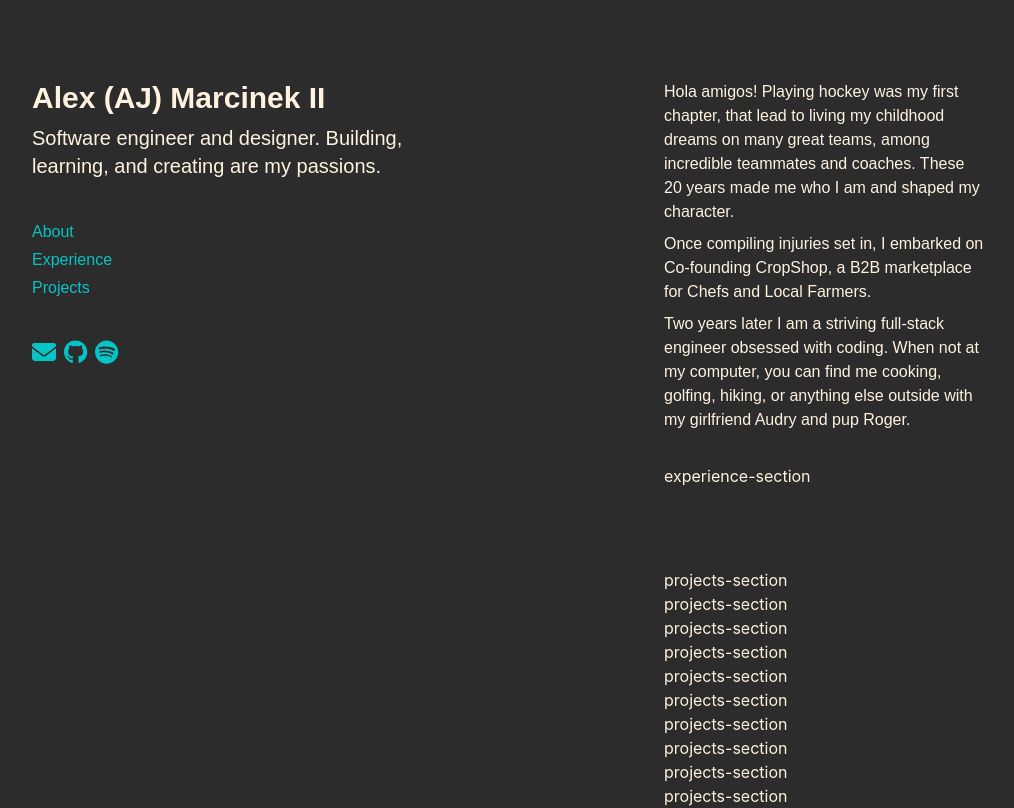
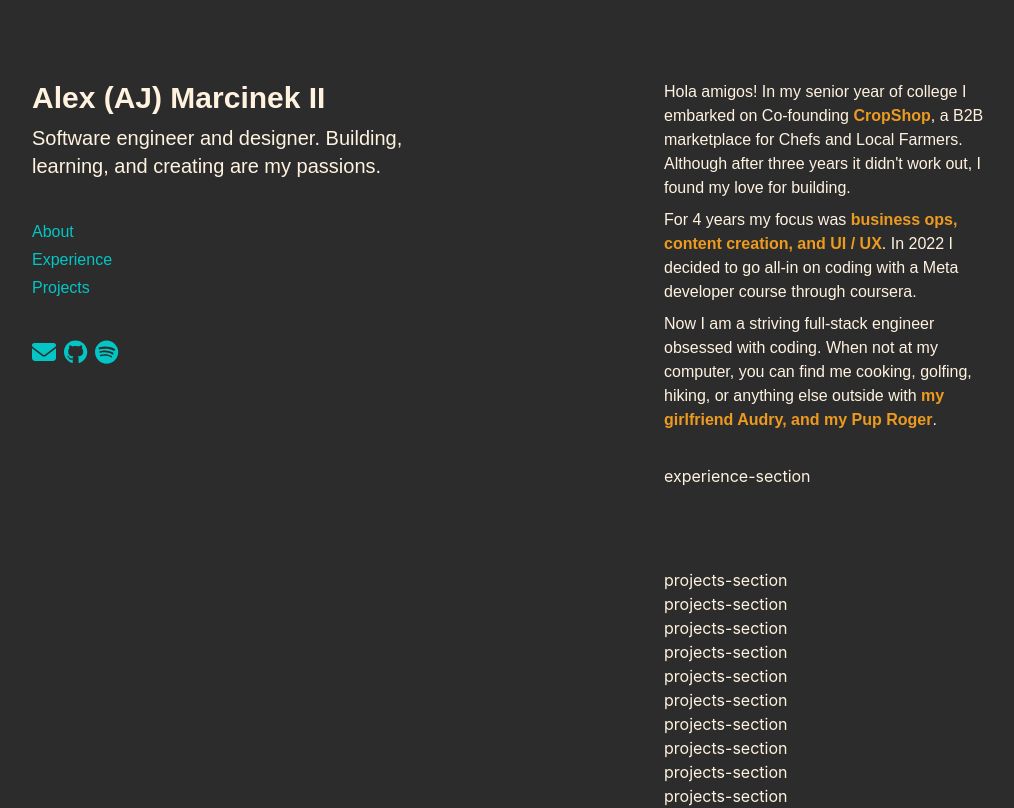
Before and after one commit to aj-marci/personal-website, a React (Create React App) app: page / in a window 1280 px wide. Shown: the top 808 px of the page, without its empty margins (8-1022 px from the left). Built offline with nearby package versions, Linux system fonts and the light colour scheme.

Commit message:
added text links in about section

```diff
--- a/src/components/About.js
+++ b/src/components/About.js
@@ -5,18 +5,31 @@
         className="lg:mb-8 md:mb-8 mb-5 text-lightcream lg:text-base md:text-base text-xs max-w-md
         font-gotham">
             <p className="lg:mb-2 md:mb-2 mb-1">Hola amigos!
-            Playing hockey was my first chapter, that lead to living my childhood dreams on
-            many great teams, among incredible teammates and coaches. These 20 years made
-            me who I am and shaped my character.
+            In my senior year of college I embarked on Co-founding
+            <a href="https://www.endicott.edu/news-events/news/news-articles/2019/02/student-startup-living-proof-of-endicotts-entrepreneurial-spirit" target="_blank" rel="noopener noreferrer"
+                className="text-orange font-bold hover:text-turqoise"> CropShop
+            </a>,
+            a B2B marketplace for Chefs and Local Farmers. Although after three years
+            it didn't work out, I found my love for building.
             </p>
             <p className="lg:mb-2 md:mb-2 mb-1">
-            Once compiling injuries set in, I embarked on Co-founding CropShop,
-            a B2B marketplace for Chefs and Local Farmers.
+            For 4 years my focus was
+            <a href="https://docs.google.com/presentation/d/1j3Tkq6wy_KZ2_9rG1Tycs2-GVbKqZmA8QNWgBQyjbuQ/edit?usp=sharing"
+                target="_blank" rel="noopener noreferrer"
+                className="text-orange font-bold hover:text-turqoise"> business ops, content creation,
+                 and UI / UX
+            </a>. In 2022
+            I decided to go all-in on coding with a Meta developer course through coursera.
             </p>
             <p className="lg:mb-2 md:mb-2 mb-1">
-            Two years later I am a striving full-stack engineer obsessed with coding.
+            Now I am a striving full-stack engineer obsessed with coding.
             When not at my computer, you can find me cooking, golfing, hiking,
-            or anything else outside with my girlfriend Audry and pup Roger.
+            or anything else outside with
+            <a href="https://drive.google.com/file/d/17-kFEWPdcecvuoqw3gPPr67_E8HcrVXR/view?usp=sharing"
+                target="_blank" rel="noopener noreferrer"
+                className="text-orange font-bold hover:text-turqoise"> my girlfriend Audry,
+                 and my Pup Roger
+            </a>.
             </p>
         </div>
         </>
--- a/src/components/Nav.js
+++ b/src/components/Nav.js
@@ -41,15 +41,15 @@
                       href="/#projects-section">Projects</a>
                   </li>
                   <div className="lg:mt-10 md:mt-10 mt-6">
-                  <a href="mailto: abmarcinek@gmail.com"
+                  <a href="mailto: abmarcinek@gmail.com" target="_blank" rel="noopener noreferrer"
                   className="text-turqoise hover:text-orange mr-2">
                     <FontAwesomeIcon icon={faEnvelope} size="xl"/>
                   </a>
-                  <a href="https://github.com/aj-marci"
+                  <a href="https://github.com/aj-marci" target="_blank" rel="noopener noreferrer"
                   className="text-turqoise hover:text-orange mr-2">
                     <FontAwesomeIcon icon={faGithub} size="xl"/>
                   </a>
-                  <a href="https://spotify.com"
+                  <a href="https://open.spotify.com/user/wp8iqfaytwv3zqmn80cabyvqs?si=2d1e11409d864f5b" target="_blank" rel="noopener noreferrer"
                   className="text-turqoise hover:text-orange">
                     <FontAwesomeIcon icon={faSpotify} size="xl"/>
                   </a>
```
